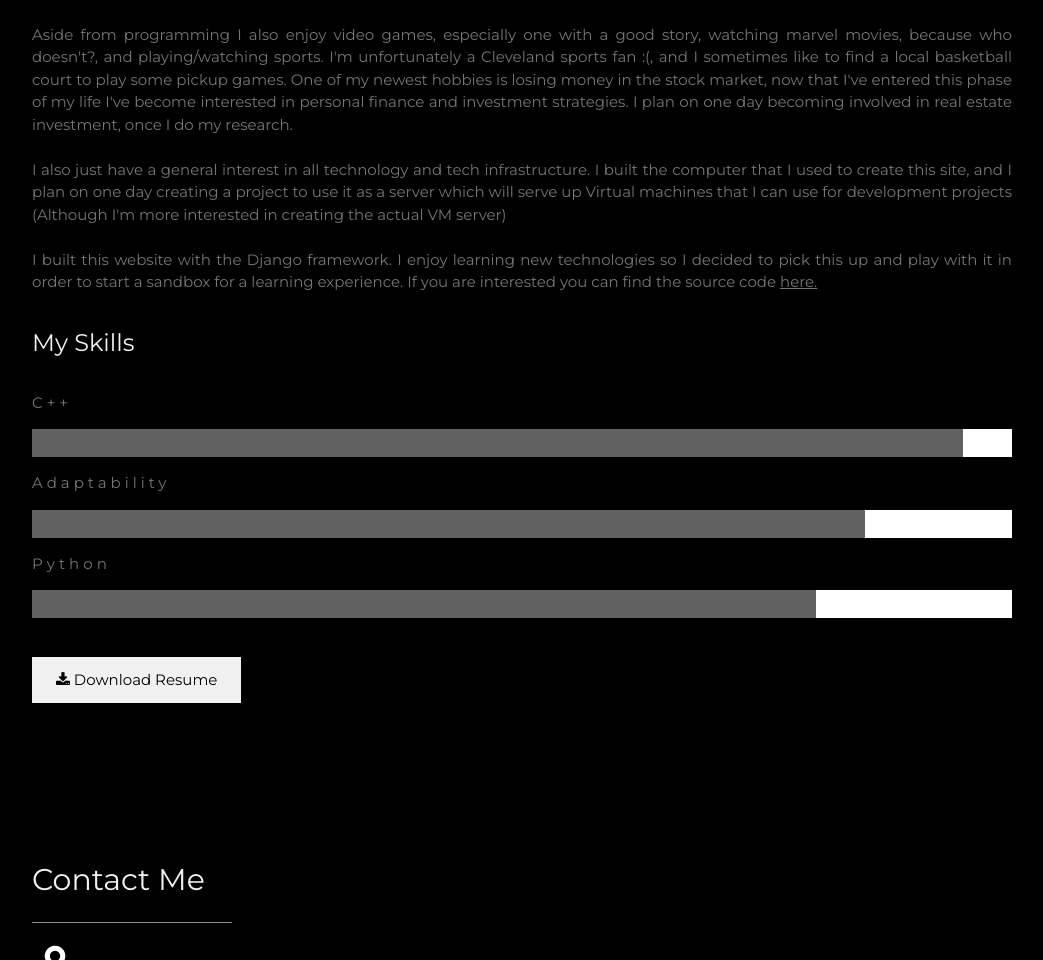
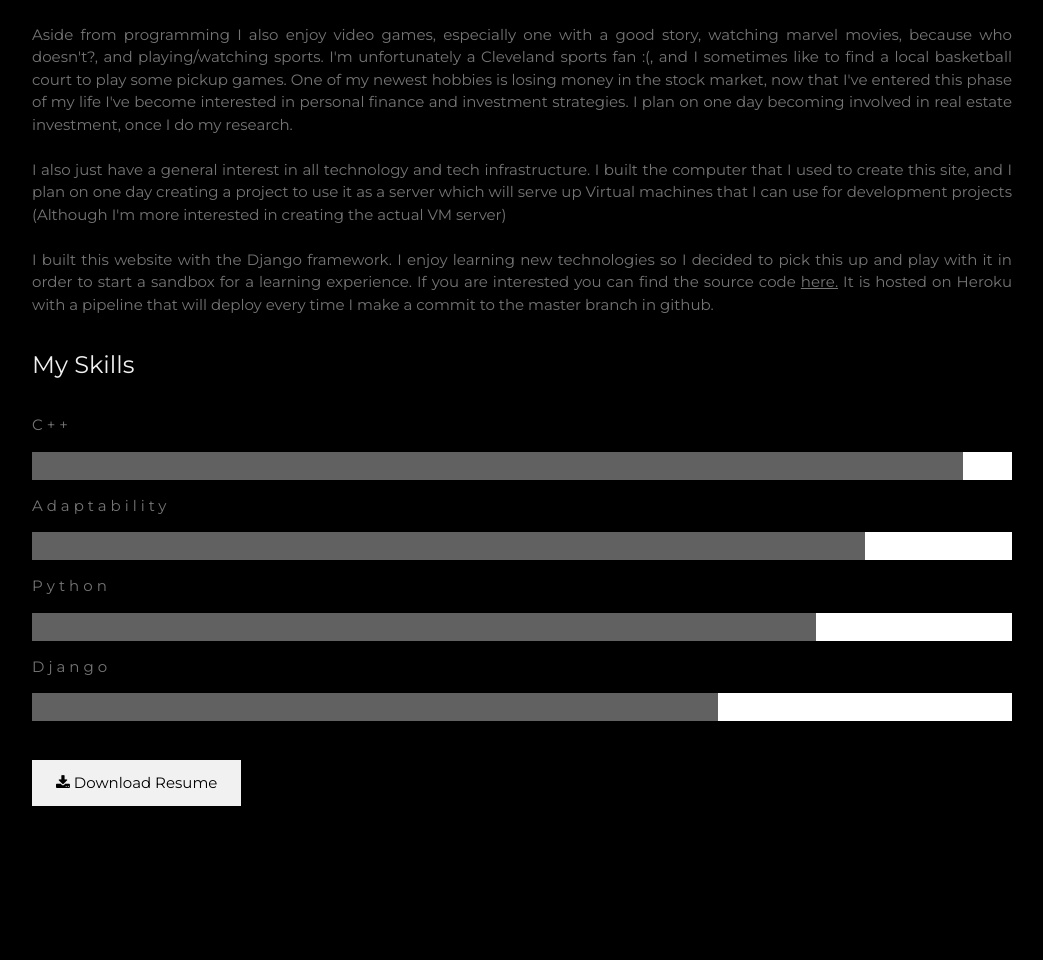
Before and after one commit to BrentGruber/Resume, a Django app: template bio/templates/bio/about.html in a window 1280 px wide. Shown: the part 1454-2414 px from the top of the page, without its empty margins (178-1221 px from the left). Run offline with Django 3.2, Linux system fonts and the light colour scheme; the template is opened without the code that fills it, so the values that code supplies are empty.

```diff
--- a/bio/templates/bio/about.html
+++ b/bio/templates/bio/about.html
@@ -79,10 +79,10 @@ img { image-orientation: horizontal; }
       <br><br>
       I built this website with the Django framework.  I enjoy learning new technologies so I decided to pick this up and play with it in order to start a sandbox for a learning experience.
       If you are interested you can find the source code
-      <a href="https://github.com/BrentGruber/Resume">here.</a>
+      <a href="https://github.com/BrentGruber/Resume">here.</a>  It is hosted on Heroku with a pipeline that will deploy every time I make a commit to the master branch in github.
 
     </p>
-    <h3 class="w3-padding-16 w3-text-light-grey">My Skills</h3>
+    <h3 class="w3-padding-16 w3-text-light-grey" id="skills">My Skills</h3>
     <p class="w3-wide">C++</p>
     <div class="w3-white">
       <div class="w3-dark-grey" style="height:28px;width:95%"></div>
@@ -94,6 +94,10 @@ img { image-orientation: horizontal; }
     <p class="w3-wide">Python</p>
     <div class="w3-white">
       <div class="w3-dark-grey" style="height:28px;width:80%"></div>
+    </div>
+    <p class="w3-wide">Django</p>
+    <div class="w3-white">
+      <div class="w3-dark-grey" style="height:28px;width:70%"></div>
     </div><br>
 
 
```
Also changed, not shown: 1 other file.
